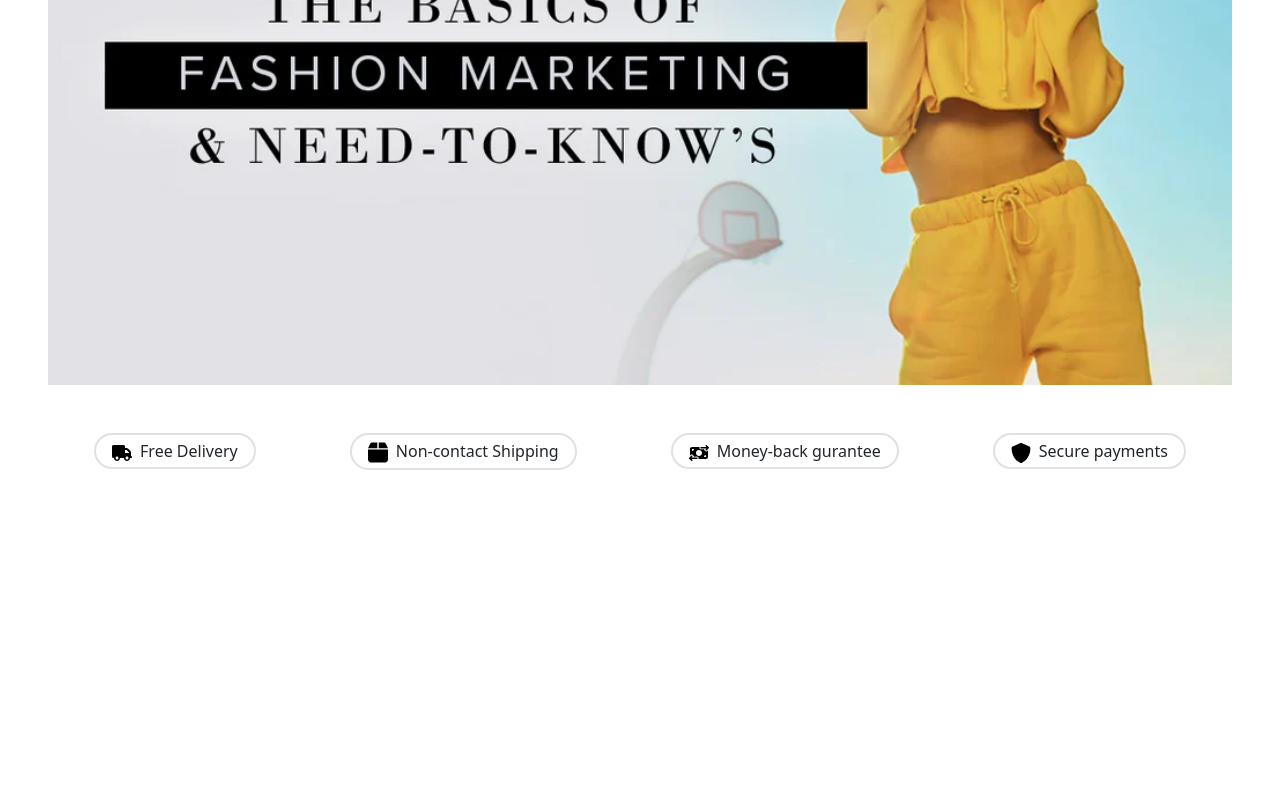
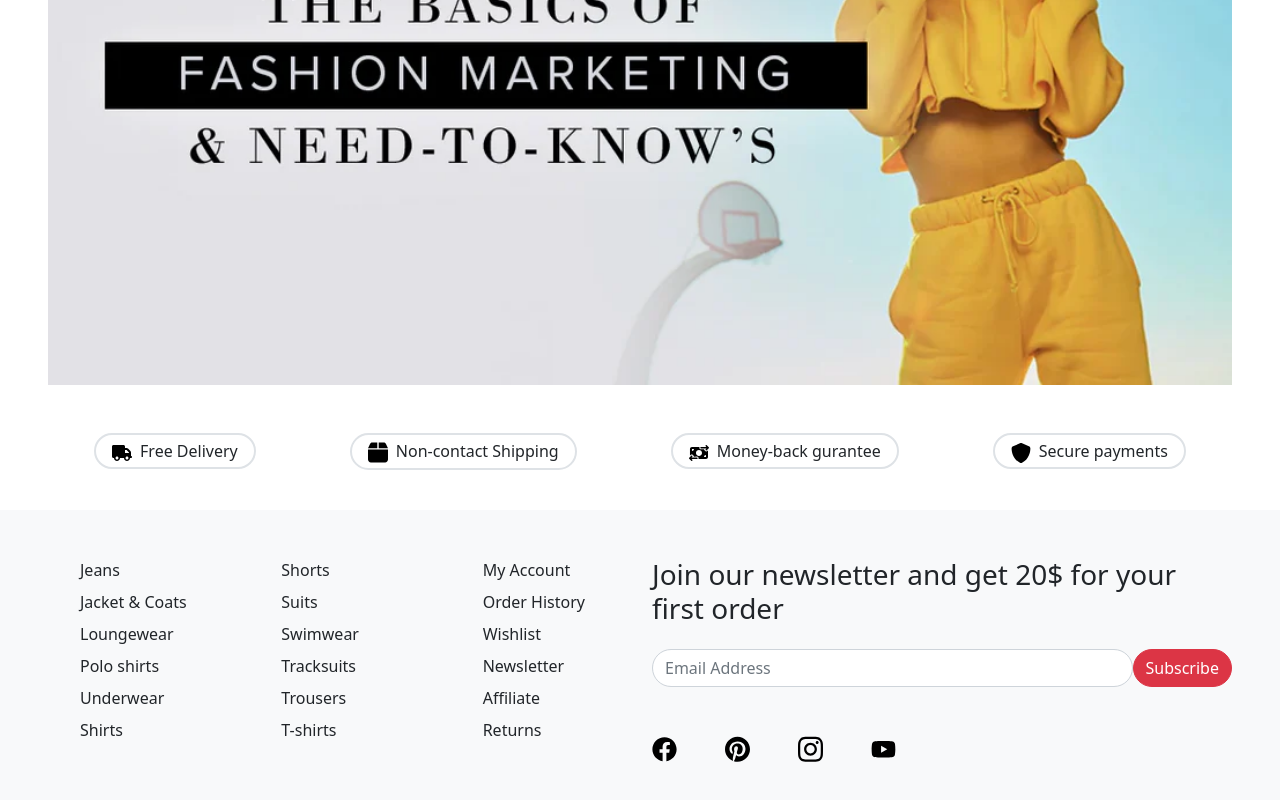
Before and after one commit to karthikeyandhanasekar/react-fastor, a React (Create React App) app: page / in a window 1280 px wide. Shown: the part 1750-2550 px from the top of the page. Before the commit the page ends 2260 px from the top, so only its background shows below. Built offline with nearby package versions, Linux system fonts and the light colour scheme.

Commit message:
footer continues

```diff
--- a/src/Components/Footer.jsx
+++ b/src/Components/Footer.jsx
@@ -1,10 +1,71 @@
 
+import Row from 'react-bootstrap/Row';
+import Col from 'react-bootstrap/Col';
+import Form from 'react-bootstrap/Form';
+import Button from 'react-bootstrap/Button';
 
 const Footer = () => {
 
     return (
-        <footer className="bg-light">
+        <footer className="bg-light p-5">
+            <Row>
+                <Col md={2}>
+                    <ul>
+                        <li className=' mb-2'>Jeans</li>
+                        <li className=' mb-2'>Jacket & Coats</li>
+                        <li className=' mb-2'>Loungewear</li>
+                        <li className=' mb-2'>Polo shirts</li>
+                        <li className=' mb-2'>Underwear</li>
+                        <li className=' mb-2'>Shirts</li>
+                    </ul>
+                </Col>
+                <Col md={2}>
+                    <ul>
+                        <li className=' mb-2'>Shorts</li>
+                        <li className=' mb-2'>Suits</li>
+                        <li className=' mb-2'>Swimwear</li>
+                        <li className=' mb-2'>Tracksuits</li>
+                        <li className=' mb-2'>Trousers</li>
+                        <li className=' mb-2'>T-shirts</li>
+                    </ul>
+                </Col>
+                <Col md={2}>
+                    <ul>
+                        <li className=' mb-2'>My Account</li>
+                        <li className=' mb-2'>Order History</li>
+                        <li className=' mb-2'>Wishlist</li>
+                        <li className=' mb-2'>Newsletter</li>
+                        <li className=' mb-2'>Affiliate</li>
+                        <li className=' mb-2'>Returns</li>
+                    </ul>
+                </Col>
+                <Col md={6}>
+                    <h3 className='mb-4'>Join our newsletter and get 20$ for your first order</h3>
+                    <div className='d-flex flex-row mb-5 '>
+                        <Form.Control type="email" className="rounded-pill " placeholder="Email Address" />
+                        <Button variant="danger" className="rounded-pill" type="">
+                            Subscribe
+                        </Button>
+                    </div>
+                    <div className='d-flex flex-row'>
+                        <svg xmlns="http://www.w3.org/2000/svg" width={25} className="me-5" viewBox="0 0 512 512">
+                            <path d="M504 256C504 119 393 8 256 8S8 119 8 256c0 123.78 90.69 226.38 209.25 245V327.69h-63V256h63v-54.64c0-62.15 37-96.48 93.67-96.48 27.14 0 55.52 4.84 55.52 4.84v61h-31.28c-30.8 0-40.41 19.12-40.41 38.73V256h68.78l-11 71.69h-57.78V501C413.31 482.38 504 379.78 504 256z" />
+                        </svg>
+                        <svg xmlns="http://www.w3.org/2000/svg" width={25} className="me-5" viewBox="0 0 496 512">
+                            <path d="M496 256c0 137-111 248-248 248-25.6 0-50.2-3.9-73.4-11.1 10.1-16.5 25.2-43.5 30.8-65 3-11.6 15.4-59 15.4-59 8.1 15.4 31.7 28.5 56.8 28.5 74.8 0 128.7-68.8 128.7-154.3 0-81.9-66.9-143.2-152.9-143.2-107 0-163.9 71.8-163.9 150.1 0 36.4 19.4 81.7 50.3 96.1 4.7 2.2 7.2 1.2 8.3-3.3.8-3.4 5-20.3 6.9-28.1.6-2.5.3-4.7-1.7-7.1-10.1-12.5-18.3-35.3-18.3-56.6 0-54.7 41.4-107.6 112-107.6 60.9 0 103.6 41.5 103.6 100.9 0 67.1-33.9 113.6-78 113.6-24.3 0-42.6-20.1-36.7-44.8 7-29.5 20.5-61.3 20.5-82.6 0-19-10.2-34.9-31.4-34.9-24.9 0-44.9 25.7-44.9 60.2 0 22 7.4 36.8 7.4 36.8s-24.5 103.8-29 123.2c-5 21.4-3 51.6-.9 71.2C65.4 450.9 0 361.1 0 256 0 119 111 8 248 8s248 111 248 248z" />
+                        </svg>
 
+                        <svg xmlns="http://www.w3.org/2000/svg" width={25} className="me-5" viewBox="0 0 448 512">
+                            <path d="M224.1 141c-63.6 0-114.9 51.3-114.9 114.9s51.3 114.9 114.9 114.9S339 319.5 339 255.9 287.7 141 224.1 141zm0 189.6c-41.1 0-74.7-33.5-74.7-74.7s33.5-74.7 74.7-74.7 74.7 33.5 74.7 74.7-33.6 74.7-74.7 74.7zm146.4-194.3c0 14.9-12 26.8-26.8 26.8-14.9 0-26.8-12-26.8-26.8s12-26.8 26.8-26.8 26.8 12 26.8 26.8zm76.1 27.2c-1.7-35.9-9.9-67.7-36.2-93.9-26.2-26.2-58-34.4-93.9-36.2-37-2.1-147.9-2.1-184.9 0-35.8 1.7-67.6 9.9-93.9 36.1s-34.4 58-36.2 93.9c-2.1 37-2.1 147.9 0 184.9 1.7 35.9 9.9 67.7 36.2 93.9s58 34.4 93.9 36.2c37 2.1 147.9 2.1 184.9 0 35.9-1.7 67.7-9.9 93.9-36.2 26.2-26.2 34.4-58 36.2-93.9 2.1-37 2.1-147.8 0-184.8zM398.8 388c-7.8 19.6-22.9 34.7-42.6 42.6-29.5 11.7-99.5 9-132.1 9s-102.7 2.6-132.1-9c-19.6-7.8-34.7-22.9-42.6-42.6-11.7-29.5-9-99.5-9-132.1s-2.6-102.7 9-132.1c7.8-19.6 22.9-34.7 42.6-42.6 29.5-11.7 99.5-9 132.1-9s102.7-2.6 132.1 9c19.6 7.8 34.7 22.9 42.6 42.6 11.7 29.5 9 99.5 9 132.1s2.7 102.7-9 132.1z" />
+                        </svg>
+
+                        <svg xmlns="http://www.w3.org/2000/svg" width={25} className="me-5" viewBox="0 0 576 512">
+                            <path d="M549.655 124.083c-6.281-23.65-24.787-42.276-48.284-48.597C458.781 64 288 64 288 64S117.22 64 74.629 75.486c-23.497 6.322-42.003 24.947-48.284 48.597-11.412 42.867-11.412 132.305-11.412 132.305s0 89.438 11.412 132.305c6.281 23.65 24.787 41.5 48.284 47.821C117.22 448 288 448 288 448s170.78 0 213.371-11.486c23.497-6.321 42.003-24.171 48.284-47.821 11.412-42.867 11.412-132.305 11.412-132.305s0-89.438-11.412-132.305zm-317.51 213.508V175.185l142.739 81.205-142.739 81.201z" />
+                        </svg>
+                    </div>
+
+                </Col>
+            </Row>
         </footer>
     )
 }
--- a/src/Components/ProductDisplay.jsx
+++ b/src/Components/ProductDisplay.jsx
@@ -59,19 +59,16 @@ const ProductDisplay = () => {
             value.sort((a, b) => a.name.localeCompare(b.name))
         else
             value.sort((a, b) => b.name.localeCompare(a.name))
-        console.log(value[0]);
 
         setproduct(value)
     }
     // sortby price
     const sortbyprice = (e) => {
         const value = [...product]
-        console.log(e.target.value);
         if (e.target.value === "L-H")
             value.sort((a, b) => a.price - b.price)
         else
             value.sort((a, b) => b.price - a.price)
-        console.log(value[0]);
 
         setproduct(value)
     }
--- a/src/assets/css/index.css
+++ b/src/assets/css/index.css
@@ -20,6 +20,10 @@ img {
     object-fit: contain;
 }
 
+li {
+    list-style-type: none;
+}
+
 .productimage {
     height: 50vh;
 }
```
